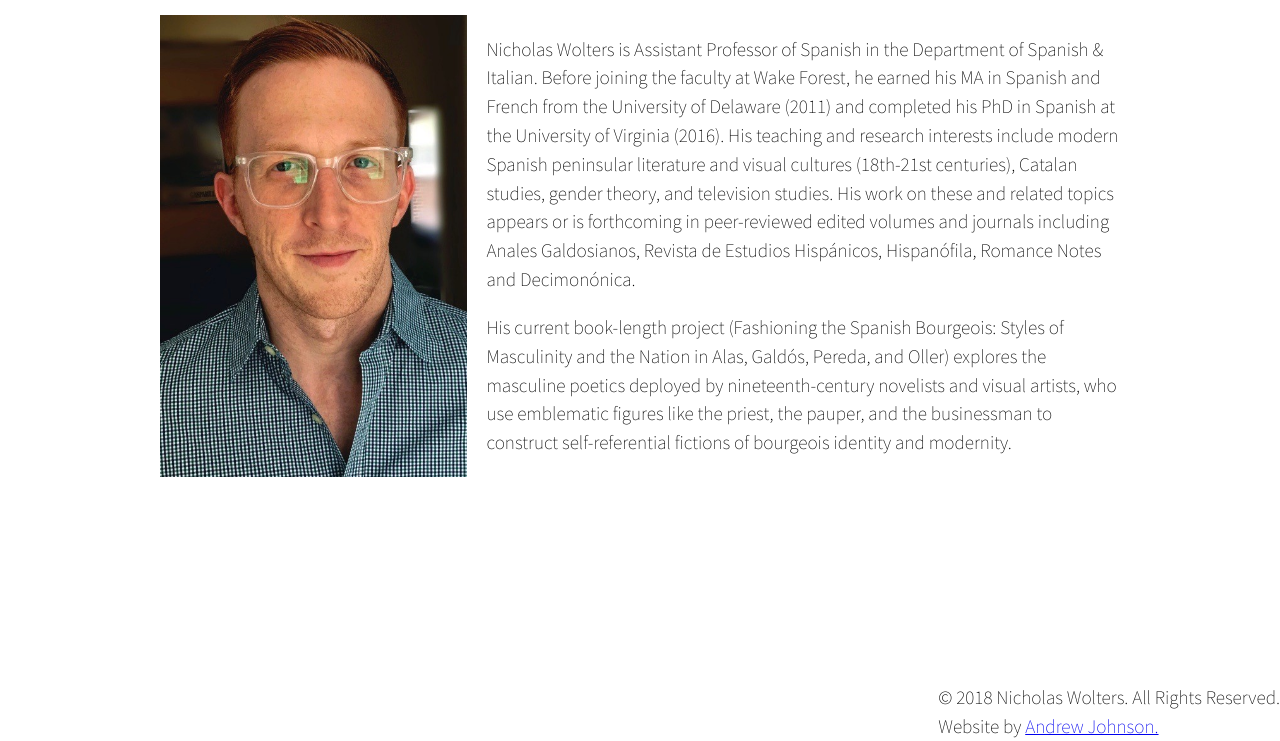
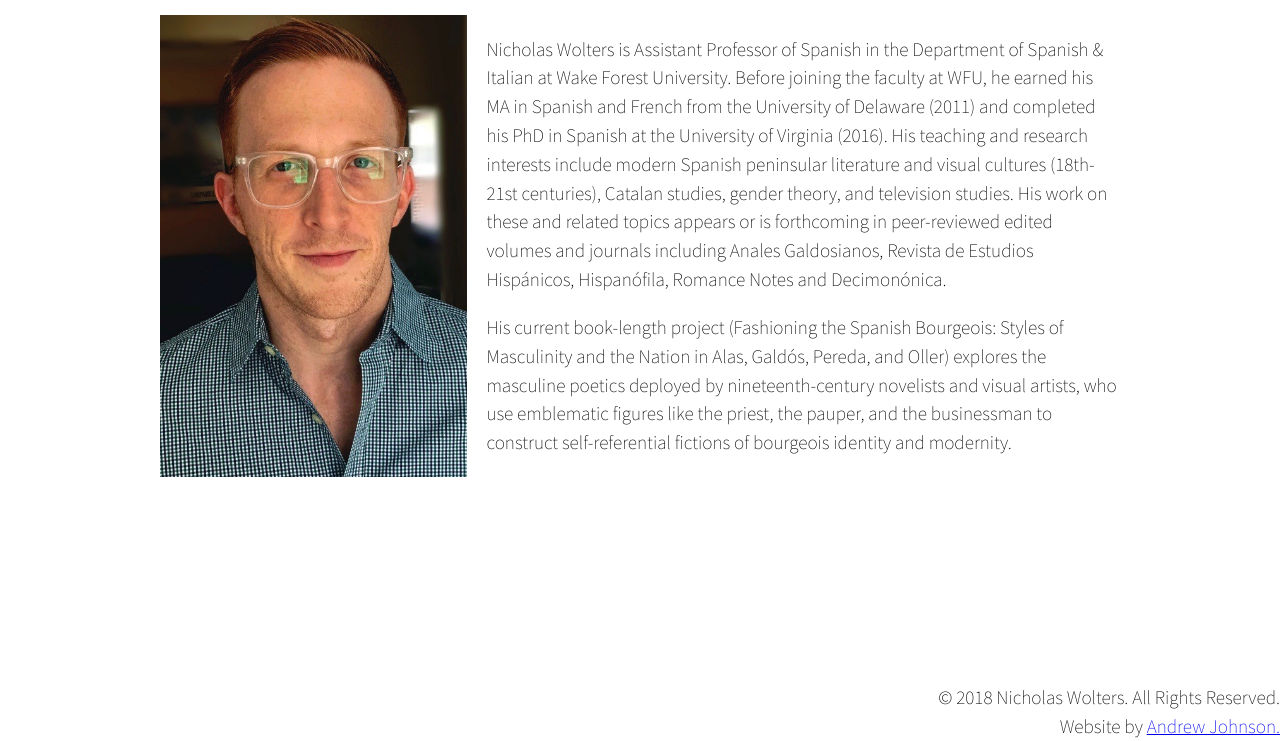
Before and after one commit to aaj3f/nick-website, a plain HTML site: page index.html in a window 1280 px wide. Shown: the part 59-800 px from the top of the page. Drawn offline with nearby package versions, Linux system fonts and the light colour scheme.

Commit message:
made small adjustments to body <p>s and styling elements

```diff
--- a/css/style.css
+++ b/css/style.css
@@ -81,7 +81,7 @@ header div.wrapper {
 
 img {
   max-width: 100%;
-  min-width: 228px
+  min-width: 100%;
 }
 
 /* ////////// LAYOUT ///////////// */
@@ -109,15 +109,17 @@ footer {
   position: absolute;
   right: 0;
   bottom: 0;
+  text-align: right;
 }
 
 .col-2 {
   float: left;
   width: 32%;
+  min-width: 307px;
 }
 
 .col-1 {
-  float: right;
+  float: left;
   width: 66%;
 }
 
--- a/index.html
+++ b/index.html
@@ -29,7 +29,7 @@
       </section>
 
       <section class="about col-1">
-        <p>Nicholas Wolters is Assistant Professor of Spanish in the Department of Spanish & Italian. Before joining the faculty at Wake Forest, he earned his MA in Spanish and French from the University of Delaware (2011) and completed his PhD in Spanish at the University of Virginia (2016). His teaching and research interests include modern Spanish peninsular literature and visual cultures (18th-21st centuries), Catalan studies, gender theory, and television studies. His work on these and related topics appears or is forthcoming in peer-reviewed edited volumes and journals including Anales Galdosianos, Revista de Estudios Hispánicos, Hispanófila, Romance Notes and Decimonónica. </p>
+        <p>Nicholas Wolters is Assistant Professor of Spanish in the Department of Spanish & Italian at Wake Forest University. Before joining the faculty at WFU, he earned his MA in Spanish and French from the University of Delaware (2011) and completed his PhD in Spanish at the University of Virginia (2016). His teaching and research interests include modern Spanish peninsular literature and visual cultures (18th-21st centuries), Catalan studies, gender theory, and television studies. His work on these and related topics appears or is forthcoming in peer-reviewed edited volumes and journals including Anales Galdosianos, Revista de Estudios Hispánicos, Hispanófila, Romance Notes and Decimonónica. </p>
         <p>His current book-length project (Fashioning the Spanish Bourgeois: Styles of Masculinity and the Nation in Alas, Galdós, Pereda, and Oller) explores the masculine poetics deployed by nineteenth-century novelists and visual artists, who use emblematic figures like the priest, the pauper, and the businessman to construct self-referential fictions of bourgeois identity and modernity.</p>
       </section>
     </div> <!-- .wrapper -->
```
